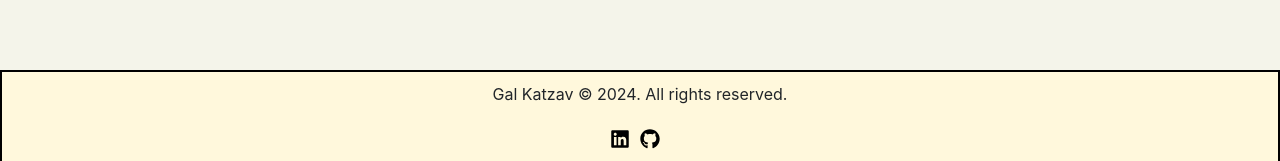
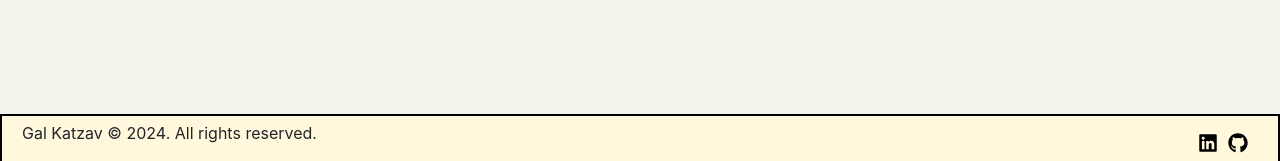
Before and after one commit to GalKatzav/React-Final-Project, a React (Create React App) app: page /Universities in a window 1280 px wide. Shown: the part 636-797 px from the top of the page. Built offline with nearby package versions, Linux system fonts and the light colour scheme; no server answers.

Commit message:
universities details

```diff
--- a/src/Footer.css
+++ b/src/Footer.css
@@ -5,15 +5,21 @@
   bottom: 0;
   width: 100%;
   text-align: center; /* Center text horizontally */
+  padding: 5px 20px; /* Adjust padding */
+  height: 50px; /* Adjust height */
+  text-align: center;
 }
 
 .footer-content {
-    padding: 10px; /* Add some padding inside the footer */
+  display: flex;
+  justify-content: space-between; /* Align items to the sides */
+  align-items: center; /* Center items vertically */
+  text-align: center;
 }
 
 .footer-icons {
   display: flex;
-    justify-content: center; /* Center icons horizontally */
+  align-items: center; /* Center icons vertically */
 }
 
 .footer-link {
--- a/src/css/UniversityDetails.css
+++ b/src/css/UniversityDetailForm.css
@@ -1,18 +1,18 @@
-/* Assuming you have a CSS file for your form styles */
 .form-container {
     position: relative;
+    margin-bottom: 100px; /* Add some bottom margin to create space for the footer */
 }
 
 .form {
-    /* Add styling for your form */
     width: 100%;
-    max-width: 400px; /* Adjust as needed */
-    margin: 0 auto; /* Center the form horizontally */
+    max-width: 400px;
+    margin: 0 auto;
     padding: 20px;
     background-color: #ffffff;
     border: 1px solid #ccc;
     border-radius: 5px;
     box-shadow: 0 2px 5px rgba(0, 0, 0, 0.1);
+    z-index: 2; /* Ensure the form is above the footer */
 }
 
 .form input[type="text"],
--- a/src/functions/UniversityDetail.js
+++ b/src/functions/UniversityDetail.js
@@ -1,10 +1,9 @@
 import React, { useState } from "react";
 import EditUniversity from "./EditUniversity";
-import UniversityDetails from "../css/UniversityDetails.css";
 
 const UniversityDetail = ({ university, onClose, onEdit }) => {
   const [isEditing, setIsEditing] = useState(false);
-  const [editedUniversity, setEditedUniversity] = useState({ ...university }); // Copy initial university data
+  const [editedUniversity, setEditedUniversity] = useState({ ...university });
 
   const handleEdit = () => {
     setIsEditing(true);
@@ -17,13 +16,11 @@ const UniversityDetail = ({ university, onClose, onEdit }) => {
 
   const handleCancelEdit = () => {
     setIsEditing(false);
-    // Reset edited university data to original values
     setEditedUniversity({ ...university });
   };
 
   const handleInputChange = (e) => {
     const { name, value } = e.target;
-    // Update edited university data
     setEditedUniversity((prevState) => ({
       ...prevState,
       [name]: value,
@@ -31,11 +28,16 @@ const UniversityDetail = ({ university, onClose, onEdit }) => {
   };
 
   return (
-    <div className="form">
+    <div className="form-container">
       <h2>{university.name}</h2>
       <p>Country: {university.country}</p>
       <p>
-        Website: <a href={university.website}>{university.website}</a>
+        Website:{" "}
+        {university.web_pages.map((url, index) => (
+          <a key={index} href={url}>
+            {url}
+          </a>
+        ))}
       </p>
       {!isEditing && (
         <div>
@@ -44,7 +46,7 @@ const UniversityDetail = ({ university, onClose, onEdit }) => {
         </div>
       )}
       {isEditing && (
-        <div>
+        <div className="form">
           <EditUniversity
             university={editedUniversity}
             onInputChange={handleInputChange}
```
Also changed, not shown: src/screens/Universities.js (+16 -10 lines). Lines whose indentation alone changed are shown as unchanged.
